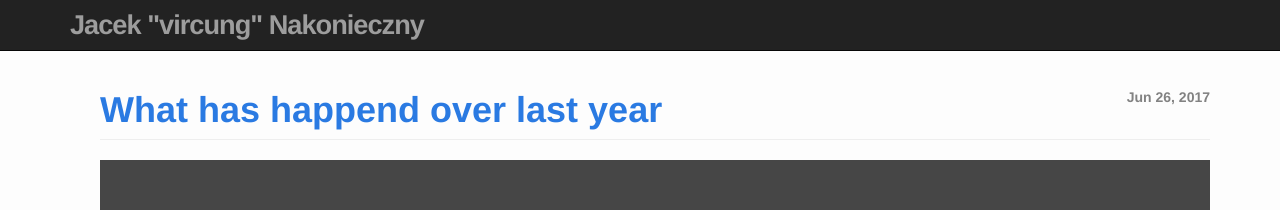
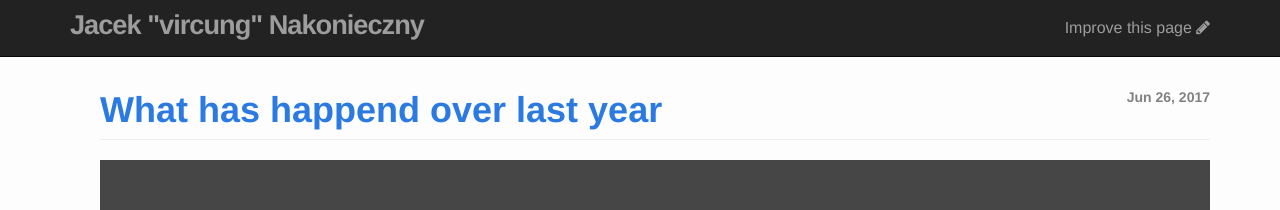
Before and after one commit to vircung/vircung, a Jekyll site: the page built from index.html, in a window 1280 px wide. Shown: the top 210 px of the page. Built offline with Jekyll 4.4.1, drawn with Linux system fonts in a browser that asks for light colours; nearby versions of some CDN libraries; the list of posts is cut into pages by our own code.

Commit message:
Call to action, improve pages

```diff
--- a/_includes/header.html
+++ b/_includes/header.html
@@ -13,6 +13,10 @@
           {% endif %}
         {% endfor %}
       </div>
+
+      <div class="pull-right">
+        <a class="navbar-link" href="https://github.com/vircung/vircung.github.io/tree/master/{{ page.path }}">Improve this page <i class="fa fa-pencil"></i></a>
+      </div>
     </nav>
 
   </div>
```
